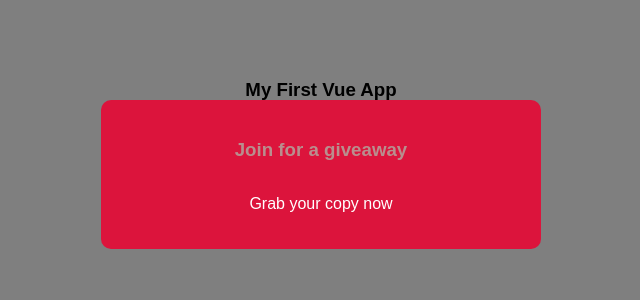
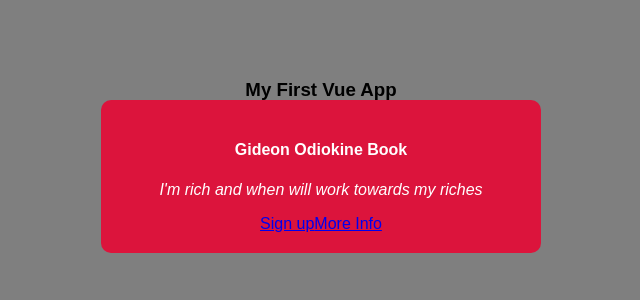
Before and after one commit to GideonOdiokine/learning-vue.js, a Vue app: page / in a window 1280 px wide. Both pictures are taken after a click on the button "open modal". Shown: the top 300 px of the page, without its empty margins (319-959 px from the left). Built offline with nearby package versions, Linux system fonts and the light colour scheme.

Commit message:
done with slot

```diff
--- a/src/App.vue
+++ b/src/App.vue
@@ -2,7 +2,14 @@
  <h3> {{title}} </h3>
 <p>Welcome ..............</p>
 <div v-if="showModal" >
-  <Modal :header="header"  :text="text"  theme="sale" @close="toggleModal" />
+  <Modal   theme="sale" @close="toggleModal">
+    <template v-slot:links >
+      <a href="#">Sign up</a>
+      <a href="#">More Info</a>
+    </template>
+    <h4>Gideon Odiokine Book</h4>
+    <p>I'm rich and when will work towards my riches</p>
+  </Modal>
 </div>
 
 <button @click="toggleModal" >open modal</button>
--- a/src/components/Modal.vue
+++ b/src/components/Modal.vue
@@ -1,15 +1,18 @@
 <template>
    <div class="backdrop" @click.self="closeModal" >
        <div class="modal"  :class="{sale:theme==='sale'}">
-           <h3> {{header}} </h3>
-           <p>{{text}}</p>
+           <slot></slot>
+
+           <div class="actions">
+               <slot name="links"></slot>
+           </div>
        </div>
    </div>
 </template>
 
 <script>
 export default{
-    props:["header", "text", "theme"],
+    props:[ "theme"],
     methods:{
         closeModal(){
             this.$emit("close")
```
